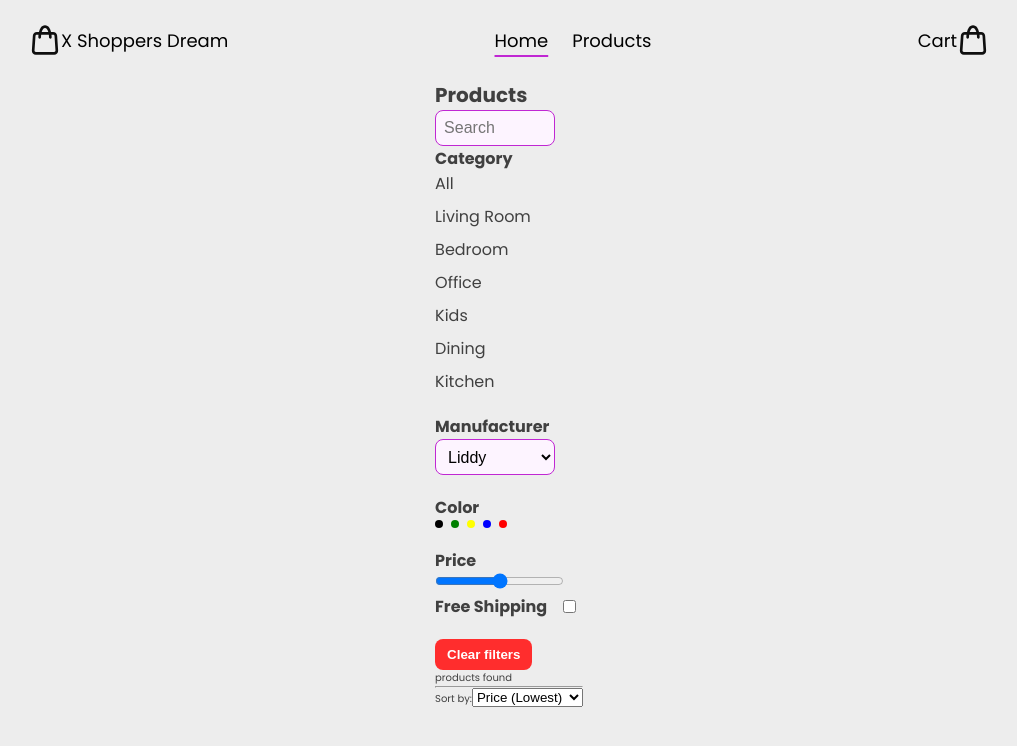
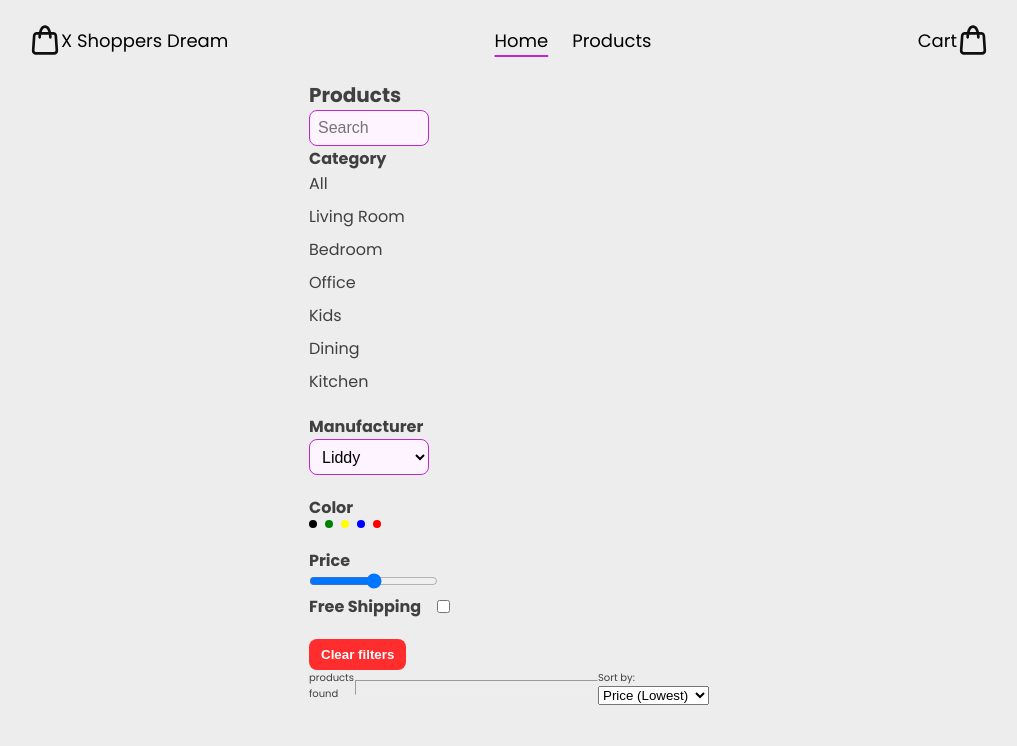
Before and after one commit to dariojularic/x-shopper-dream-e-commerce, a React (Vite) app: page /products in a window 1280 px wide. Shown: the top 746 px of the page, without its empty margins (131-1148 px from the left). Built offline with nearby package versions, Linux system fonts and the light colour scheme.

Commit message:
Add style

```diff
--- a/src/pages/Products/Products.css
+++ b/src/pages/Products/Products.css
@@ -0,0 +1,11 @@
+.product-filter-div {
+  display: flex;
+  width: 40rem;
+  justify-content: space-between;
+}
+
+.product-filter-div hr {
+  width: 100%; /* Make the hr span the full width of its parent */
+  align-self: stretch; /* Make the hr stretch to the full height, if needed */
+  margin: 10px 0; /* Adjust margins as needed */
+}
--- a/src/pages/Products/Products.tsx
+++ b/src/pages/Products/Products.tsx
@@ -8,8 +8,11 @@ function Products() {
       <Sidebar />
 
       <div className="products-container">
+        <div className="product-filter-div">
           <p>products found</p>
+          {/* <div> */}
             <hr />
+          {/* </div> */}
           <div>
             <label htmlFor="sort">Sort by:</label>
             <select name="sort" id="sort">
@@ -19,9 +22,13 @@ function Products() {
               <option value="">Name (Z-A)</option>
             </select>
           </div>
+        </div>
 
         <div className="products-grid">
-
+          <br />
+          <br />
+          <br />
+          <br />
         </div>
       </div>
     </div>
```
Lines whose indentation alone changed are shown as unchanged.
